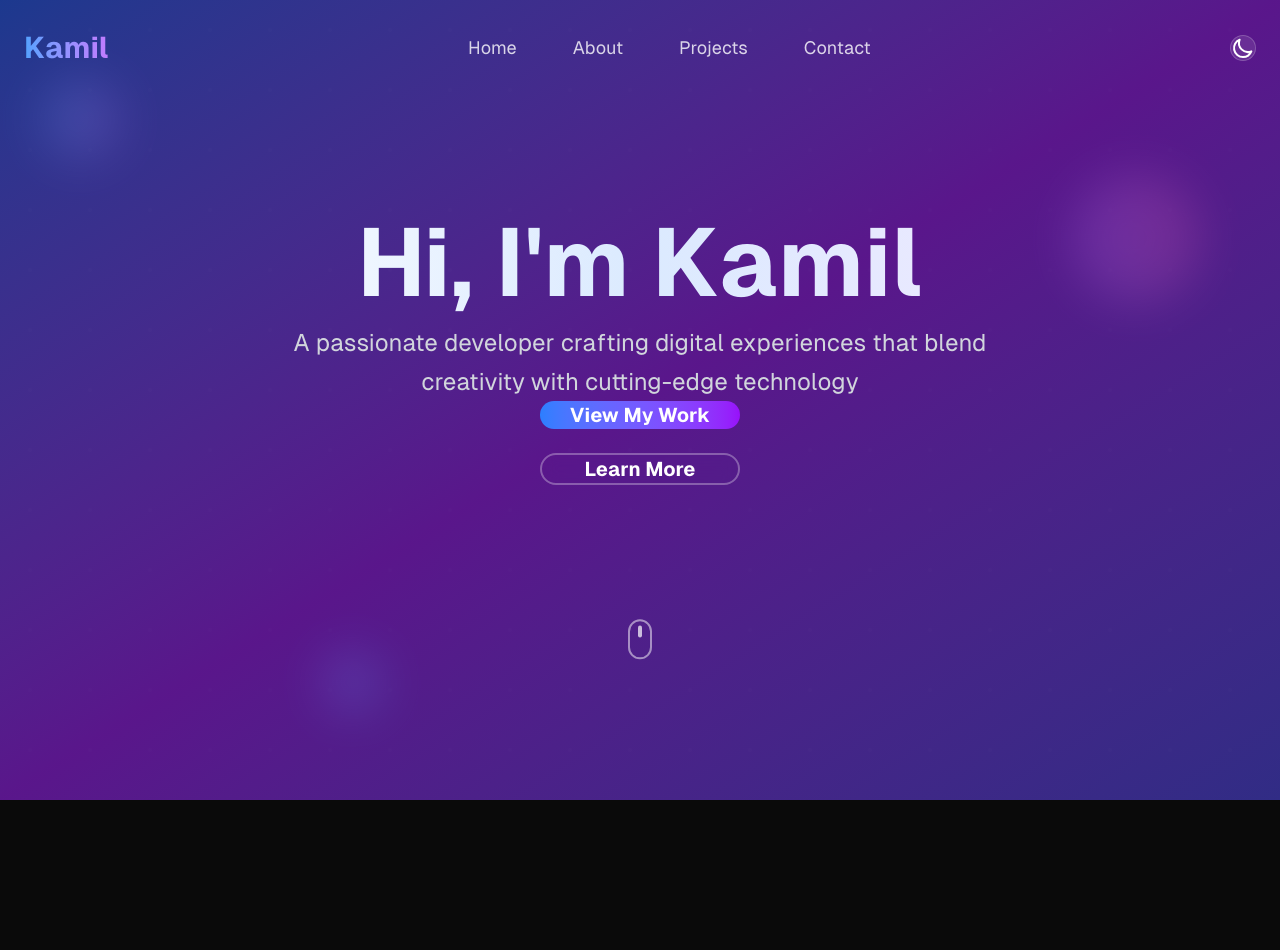
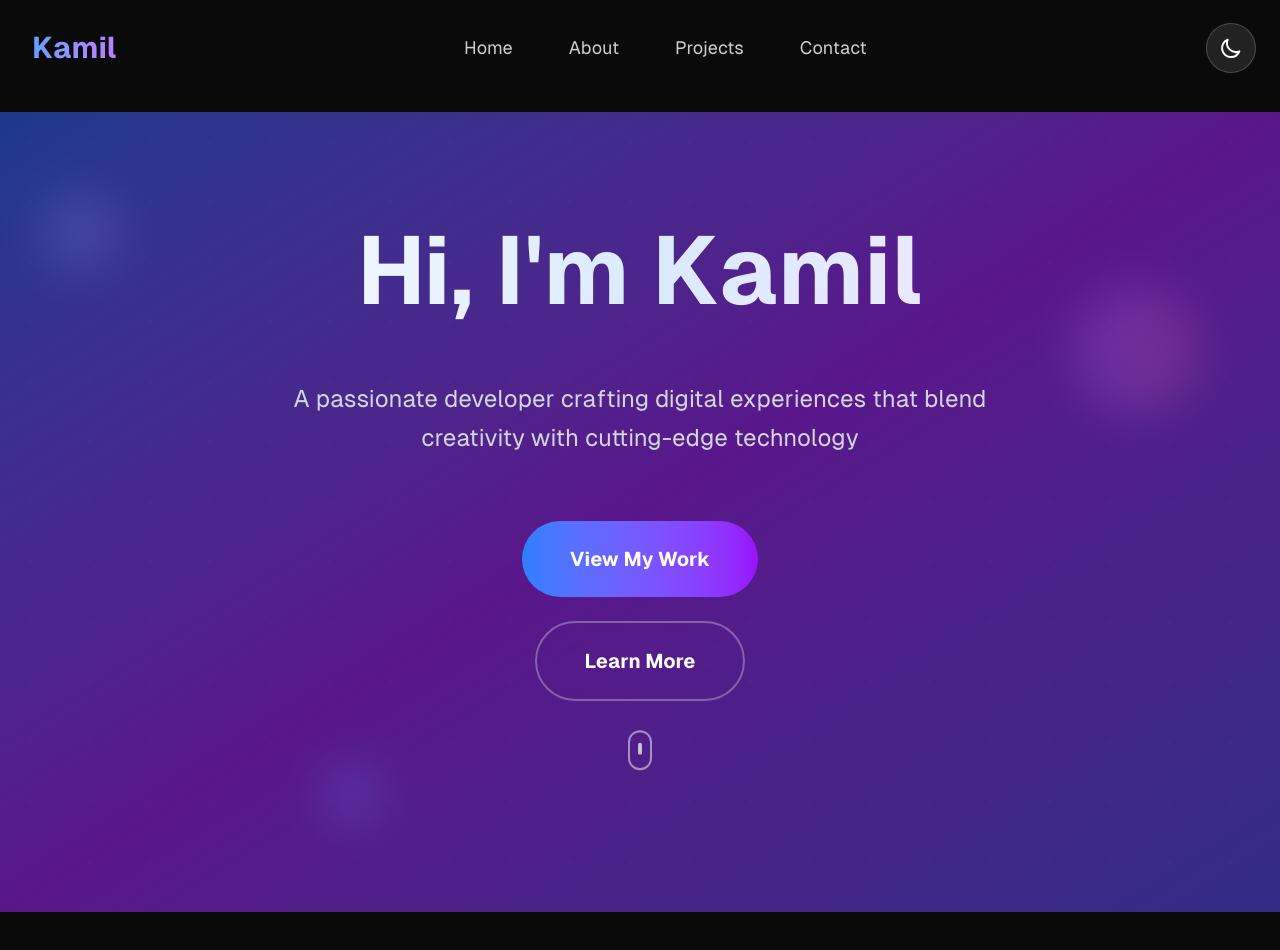
Before and after one commit to Kamil-Zuki/polyraspad, a Next.js app: page / in a window 1280 px wide. Shown: the top 950 px of the page. Before the commit the page ends 800 px from the top, so only its background shows below. Built offline with nearby package versions, Linux system fonts and the light colour scheme.

Commit message:
feat: refine globals.css

```diff
--- a/app/globals.css
+++ b/app/globals.css
@@ -58,9 +58,9 @@
 }
 
 * {
-  box-sizing: border-box;
-  padding: 0;
-  margin: 0;
+  /* box-sizing: border-box; */
+  /* padding: 0; */
+  /* margin: 0; */
 }
 
 html {
```
